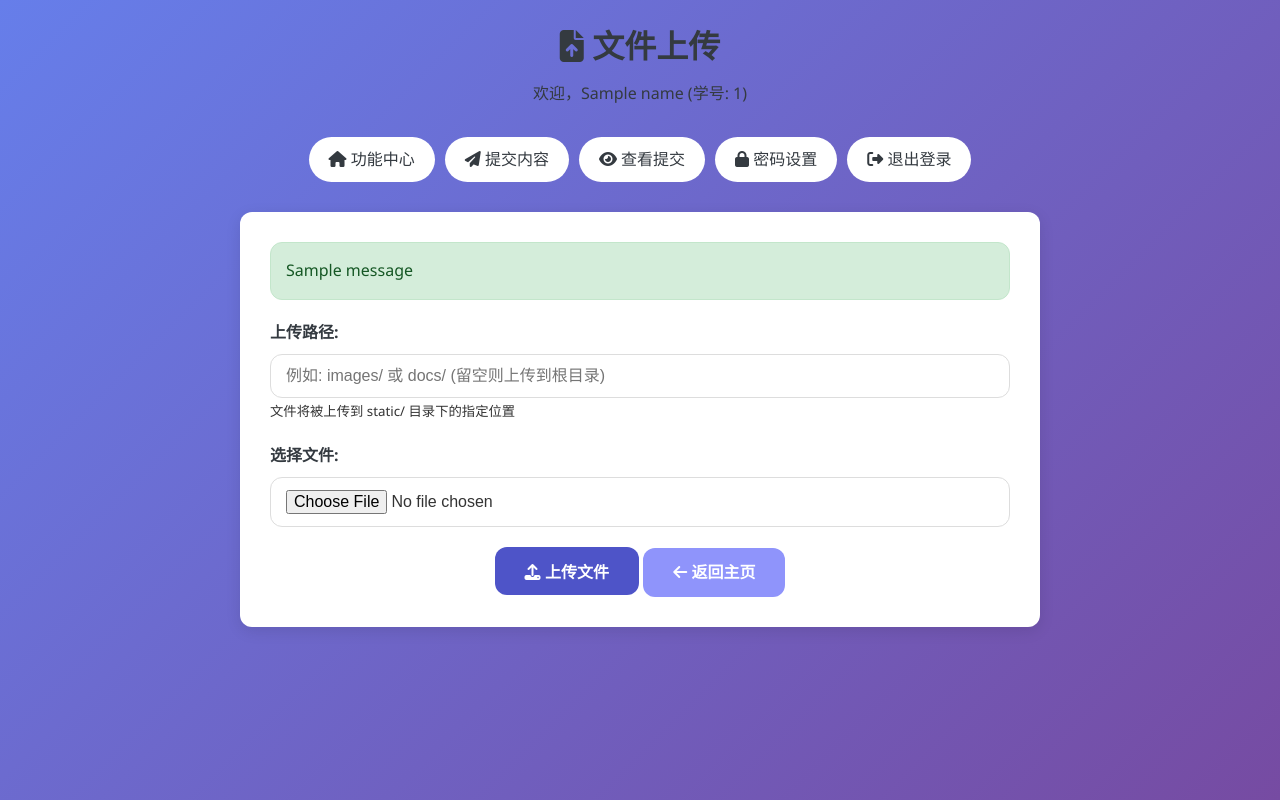
After one commit to DongSX1217/HomeworkBoard, a Python web app: template templates/upload.html in a window 1280 px wide. The commit adds this page. Run offline with Jinja, Linux system fonts and the light colour scheme; the template is opened without the code that fills it: most values are stand-ins (such as "Sample title", 1, 10 or a date in 2020); one stand-in notice (Sample message) is shown.

Commit message:
feat: 上传文件

```diff
--- /dev/null
+++ b/templates/upload.html
@@ -0,0 +1,349 @@
+<!DOCTYPE html>
+<html lang="zh-CN">
+<head>
+    <meta charset="UTF-8">
+    <meta name="viewport" content="width=device-width, initial-scale=1.0">
+    <title>文件上传 - 902504</title>
+    <link rel="stylesheet" href="/static/fontawesome-free-6.4.0-web/css/all.min.css">
+    <style>
+        * {
+            margin: 0;
+            padding: 0;
+            box-sizing: border-box;
+        }
+
+        :root {
+            --primary-color: #4e54c8;
+            --secondary-color: #8f94fb;
+            --success-color: #28a745;
+            --danger-color: #dc3545;
+            --warning-color: #ffc107;
+            --info-color: #17a2b8;
+            --light-color: #f8f9fa;
+            --dark-color: #343a40;
+            --text-color: #333;
+            --border-radius: 12px;
+            --box-shadow: 0 4px 15px rgba(0, 0, 0, 0.1);
+            --transition: all 0.3s ease;
+        }
+
+        body {
+            font-family: 'Segoe UI', 'Microsoft YaHei', Tahoma, Geneva, Verdana, sans-serif;
+            line-height: 1.6;
+            color: var(--text-color);
+            background: linear-gradient(135deg, #667eea 0%, #764ba2 100%);
+            min-height: 100vh;
+            padding: 20px;
+        }
+
+        .container {
+            max-width: 800px;
+            margin: 0 auto;
+        }
+
+        .card {
+            background: white;
+            border-radius: var(--border-radius);
+            box-shadow: var(--box-shadow);
+            padding: 30px;
+            margin-bottom: 20px;
+            transition: var(--transition);
+        }
+
+        .card:hover {
+            box-shadow: 0 8px 25px rgba(0, 0, 0, 0.15);
+        }
+
+        .header {
+            text-align: center;
+            margin-bottom: 30px;
+            color: var(--dark-color);
+        }
+
+        .header h1 {
+            font-size: 2rem;
+            margin-bottom: 10px;
+        }
+
+        .upload-area {
+            border: 2px dashed #ccc;
+            border-radius: var(--border-radius);
+            padding: 40px 20px;
+            text-align: center;
+            margin-bottom: 20px;
+            cursor: pointer;
+            transition: var(--transition);
+        }
+
+        .upload-area:hover {
+            border-color: var(--primary-color);
+            background-color: rgba(78, 84, 200, 0.05);
+        }
+
+        .upload-area i {
+            font-size: 3rem;
+            color: var(--primary-color);
+            margin-bottom: 15px;
+        }
+
+        .upload-area h3 {
+            margin-bottom: 10px;
+            color: var(--dark-color);
+        }
+
+        .upload-area p {
+            color: #666;
+            margin-bottom: 15px;
+        }
+
+        .btn {
+            display: inline-block;
+            padding: 12px 30px;
+            background: var(--primary-color);
+            color: white;
+            border: none;
+            border-radius: var(--border-radius);
+            cursor: pointer;
+            font-size: 1rem;
+            font-weight: 600;
+            transition: var(--transition);
+            text-decoration: none;
+            text-align: center;
+        }
+
+        .btn:hover {
+            background: #3a40b0;
+            transform: translateY(-2px);
+            box-shadow: 0 4px 10px rgba(0, 0, 0, 0.2);
+        }
+
+        .btn:disabled {
+            background: #ccc;
+            cursor: not-allowed;
+            transform: none;
+            box-shadow: none;
+        }
+
+        .btn-secondary {
+            background: var(--secondary-color);
+        }
+
+        .btn-secondary:hover {
+            background: #7a80e0;
+        }
+
+        .form-group {
+            margin-bottom: 20px;
+        }
+
+        .form-group label {
+            display: block;
+            margin-bottom: 8px;
+            font-weight: 600;
+            color: var(--dark-color);
+        }
+
+        .form-control {
+            width: 100%;
+            padding: 12px 15px;
+            border: 1px solid #ddd;
+            border-radius: var(--border-radius);
+            font-size: 1rem;
+            transition: var(--transition);
+        }
+
+        .form-control:focus {
+            border-color: var(--primary-color);
+            outline: none;
+            box-shadow: 0 0 0 3px rgba(78, 84, 200, 0.2);
+        }
+
+        .alert {
+            padding: 15px;
+            border-radius: var(--border-radius);
+            margin-bottom: 20px;
+        }
+
+        .alert-success {
+            background-color: #d4edda;
+            color: #155724;
+            border: 1px solid #c3e6cb;
+        }
+
+        .alert-danger {
+            background-color: #f8d7da;
+            color: #721c24;
+            border: 1px solid #f5c6cb;
+        }
+
+        .alert-info {
+            background-color: #d1ecf1;
+            color: #0c5460;
+            border: 1px solid #bee5eb;
+        }
+
+        .file-info {
+            background-color: #f8f9fa;
+            border-radius: var(--border-radius);
+            padding: 15px;
+            margin-top: 15px;
+        }
+
+        .file-info h4 {
+            margin-bottom: 10px;
+            color: var(--dark-color);
+        }
+
+        .file-info p {
+            margin-bottom: 5px;
+        }
+
+        .nav {
+            display: flex;
+            justify-content: center;
+            flex-wrap: wrap;
+            gap: 10px;
+            margin-bottom: 30px;
+        }
+
+        .nav a {
+            padding: 10px 20px;
+            background: white;
+            border-radius: 30px;
+            text-decoration: none;
+            color: var(--dark-color);
+            font-weight: 500;
+            transition: var(--transition);
+        }
+
+        .nav a:hover,
+        .nav a.active {
+            background: var(--primary-color);
+            color: white;
+        }
+
+        .text-center {
+            text-align: center;
+        }
+
+        .mb-3 {
+            margin-bottom: 1rem;
+        }
+
+        .mt-3 {
+            margin-top: 1rem;
+        }
+
+        @media (max-width: 768px) {
+            .container {
+                padding: 10px;
+            }
+
+            .card {
+                padding: 20px;
+            }
+
+            .header h1 {
+                font-size: 1.8rem;
+            }
+        }
+    </style>
+</head>
+<body>
+    <div class="container">
+        <div class="header">
+            <h1><i class="fas fa-file-upload"></i> 文件上传</h1>
+            <p>欢迎，{{ name }} (学号: {{ student_id }})</p>
+        </div>
+
+        <div class="nav">
+            <a href="{{ url_for('fun_index') }}"><i class="fas fa-home"></i> 功能中心</a>
+            <a href="{{ url_for('fun_submit') }}"><i class="fas fa-paper-plane"></i> 提交内容</a>
+            <a href="{{ url_for('fun_view') }}"><i class="fas fa-eye"></i> 查看提交</a>
+            <a href="{{ url_for('fun_password') }}"><i class="fas fa-lock"></i> 密码设置</a>
+            <a href="{{ url_for('fun_logout') }}"><i class="fas fa-sign-out-alt"></i> 退出登录</a>
+        </div>
+
+        <div class="card">
+            {% with messages = get_flashed_messages(with_categories=true) %}
+                {% if messages %}
+                    {% for category, message in messages %}
+                        <div class="alert alert-{{ 'danger' if category == 'error' else 'success' if category == 'success' else 'info' }}">
+                            {{ message }}
+                        </div>
+                    {% endfor %}
+                {% endif %}
+            {% endwith %}
+
+            <form id="uploadForm" action="{{ url_for('upload') }}" method="POST" enctype="multipart/form-data">
+                <div class="form-group">
+                    <label for="upload_path">上传路径:</label>
+                    <input type="text" class="form-control" id="upload_path" name="upload_path" placeholder="例如: images/ 或 docs/ (留空则上传到根目录)" value="{{ request.form.upload_path or '' }}">
+                    <small class="form-text text-muted">文件将被上传到 static/ 目录下的指定位置</small>
+                </div>
+
+                <div class="form-group">
+                    <label for="file">选择文件:</label>
+                    <input type="file" class="form-control" id="file" name="file" required>
+                </div>
+
+                <div class="text-center">
+                    <button type="submit" class="btn" id="uploadBtn">
+                        <i class="fas fa-upload"></i> 上传文件
+                    </button>
+                    <a href="{{ url_for('fun_index') }}" class="btn btn-secondary">
+                        <i class="fas fa-arrow-left"></i> 返回主页
+                    </a>
+                </div>
+            </form>
+
+            <div id="fileInfo" class="file-info" style="display: none;">
+                <h4><i class="fas fa-info-circle"></i> 文件信息</h4>
+                <p><strong>文件名:</strong> <span id="fileName"></span></p>
+                <p><strong>文件大小:</strong> <span id="fileSize"></span></p>
+                <p><strong>文件类型:</strong> <span id="fileType"></span></p>
+            </div>
+        </div>
+    </div>
+
+    <script>
+        document.getElementById('file').addEventListener('change', function(e) {
+            const file = e.target.files[0];
+            if (file) {
+                document.getElementById('fileInfo').style.display = 'block';
+                document.getElementById('fileName').textContent = file.name;
+                document.getElementById('fileSize').textContent = formatFileSize(file.size);
+                document.getElementById('fileType').textContent = file.type || '未知';
+            } else {
+                document.getElementById('fileInfo').style.display = 'none';
+            }
+        });
+
+        function formatFileSize(bytes) {
+            if (bytes === 0) return '0 Bytes';
+            const k = 1024;
+            const sizes = ['Bytes', 'KB', 'MB', 'GB'];
+            const i = Math.floor(Math.log(bytes) / Math.log(k));
+            return parseFloat((bytes / Math.pow(k, i)).toFixed(2)) + ' ' + sizes[i];
+        }
+
+        document.getElementById('uploadForm').addEventListener('submit', function() {
+            const file = document.getElementById('file').files[0];
+            const uploadBtn = document.getElementById('uploadBtn');
+
+            if (file) {
+                // 检查文件大小 (1.5GB = 1.5 * 1024 * 1024 * 1024 bytes)
+                const maxSize = 1.5 * 1024 * 1024 * 1024; // 1.5GB in bytes
+                if (file.size > maxSize) {
+                    alert('文件大小超过1.5GB限制，请选择较小的文件。');
+                    return false;
+                }
+
+                // 禁用上传按钮并显示加载状态
+                uploadBtn.disabled = true;
+                uploadBtn.innerHTML = '<i class="fas fa-spinner fa-spin"></i> 上传中...';
+            }
+        });
+    </script>
+</body>
+</html>
```
Also changed, not shown: app.py (+209 -0 lines), templates/fun_index.html (+10 -0 lines).
